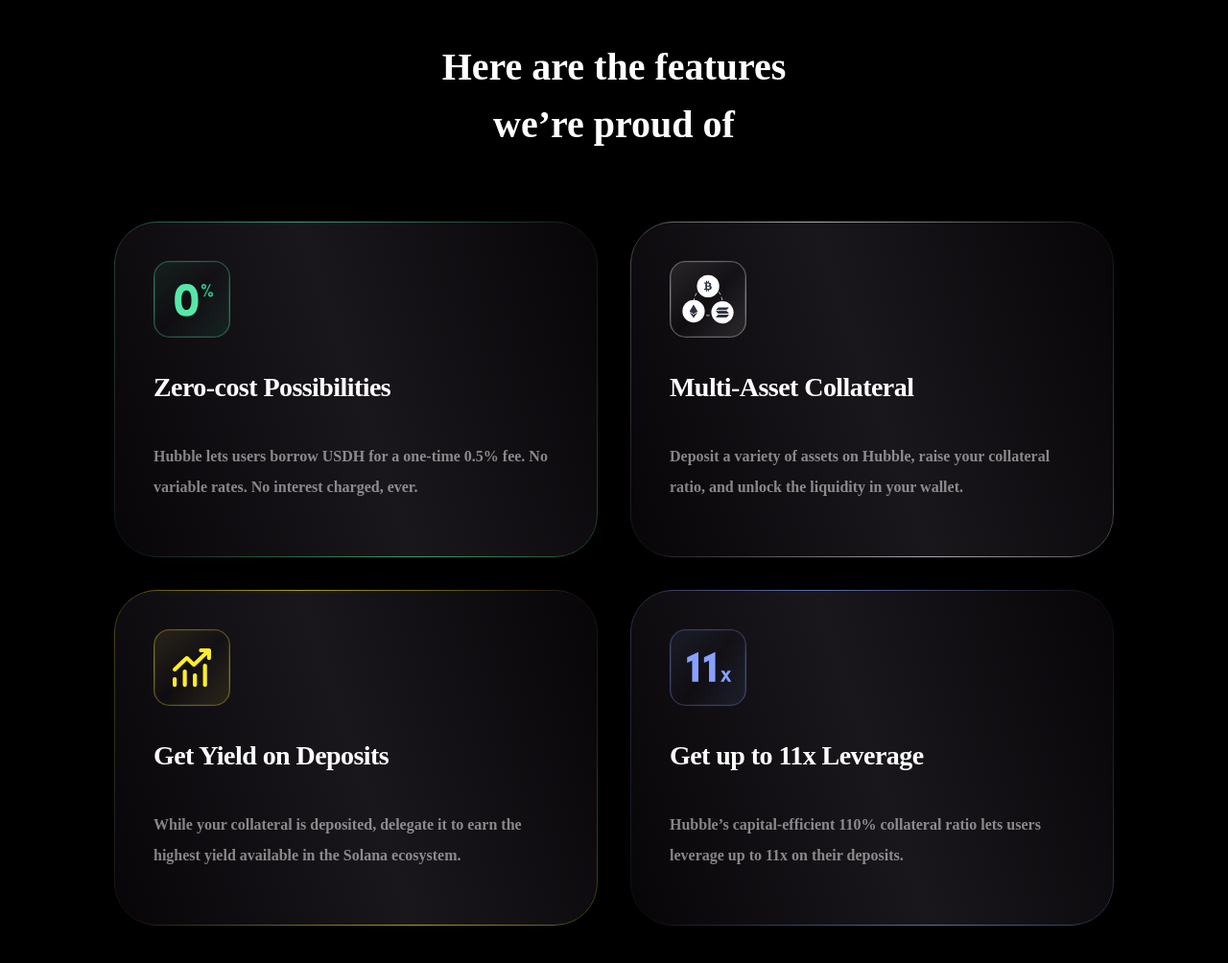
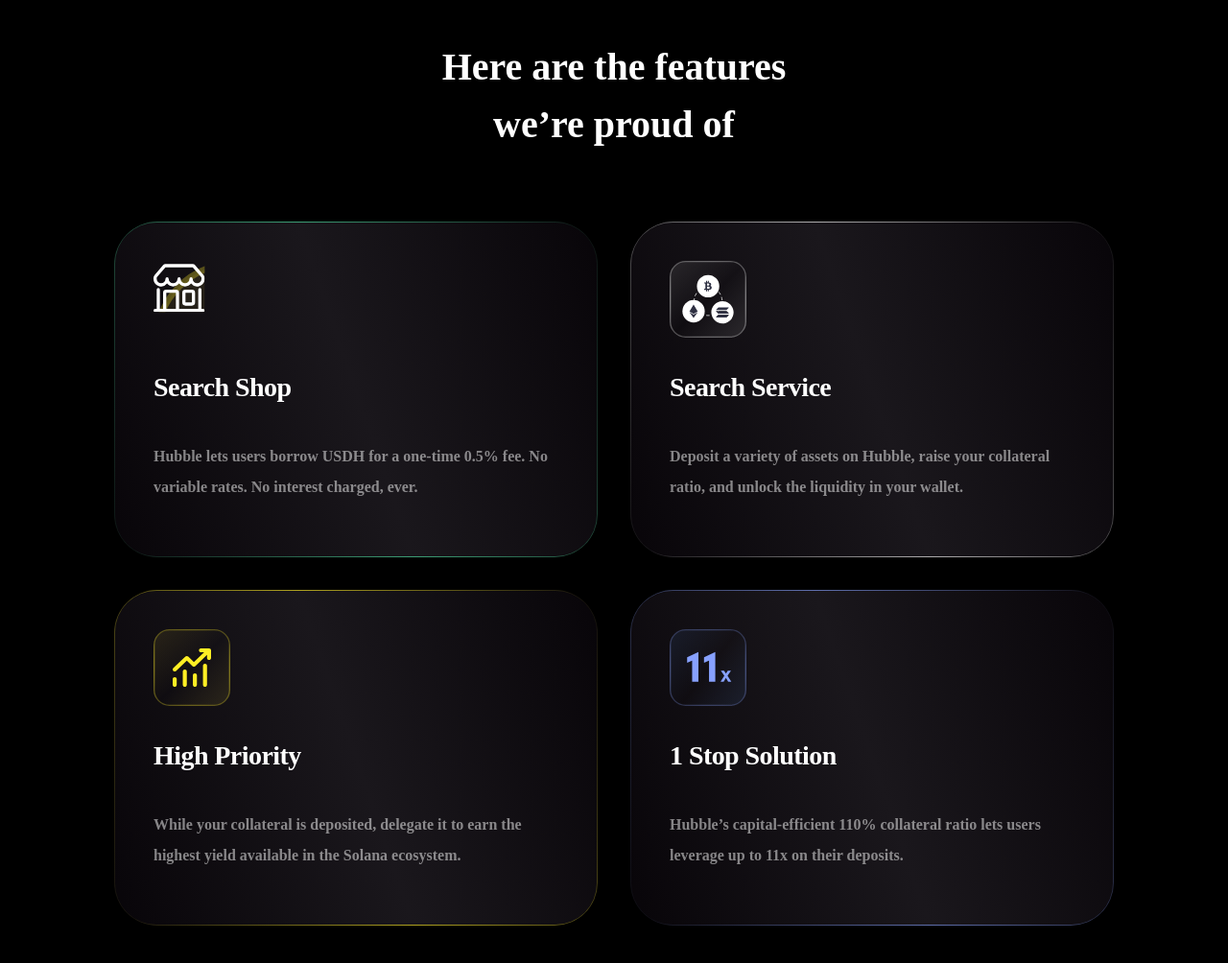
Before and after one commit to Samuel-2552/PrintEaseHackathon, a Flask app: template templates/CustDash.html in a window 1280 px wide. Shown: the whole page at 96% size. Run offline with Flask 3, Linux system fonts and the light colour scheme; the template is opened without the code that fills it, so the values that code supplies are empty.

Commit message:
icons updated

```diff
--- a/templates/CustDash.html
+++ b/templates/CustDash.html
@@ -4,7 +4,8 @@
     <meta charset="UTF-8">
     <meta http-equiv="X-UA-Compatible" content="IE=edge">
     <meta name="viewport" content="width=device-width, initial-scale=1.0">
-    <title>Document</title>
+    <title>CustDash</title>
+    <link rel="stylesheet" href="https://cdn.jsdelivr.net/npm/bootstrap-icons@1.10.4/font/bootstrap-icons.css">
     <link rel="stylesheet" href="CustDash.css">
 </head>
 <body>
@@ -15,9 +16,11 @@
           <div class="card">
             <div class="container-card bg-green-box">
               <svg width="80" height="80" viewBox="0 0 120 120" fill="none" xmlns="http://www.w3.org/2000/svg">
-                <rect x="1" y="1" width="118" height="118" rx="24" fill="url(#paint0_linear_1366_4547)" fill-opacity="0.15" stroke="url(#paint1_radial_1366_4547)" stroke-width="2"></rect>
-                <path d="M33.2182 61.4C33.2182 75.425 37.2682 86.75 51.5932 86.75C65.9182 86.75 69.8182 75.425 69.8182 61.4C69.8182 47.225 65.9182 35.9 51.5932 35.9C37.2682 35.9 33.2182 47.225 33.2182 61.4ZM43.7182 61.4C43.7182 53.075 45.5932 46.1 51.5932 46.1C57.5182 46.1 59.3182 53.075 59.3182 61.4C59.3182 69.65 57.5182 76.55 51.5932 76.55C45.5932 76.55 43.7182 69.65 43.7182 61.4Z" fill="#54E8A9"></path>
-                <path d="M87.7143 36.35L78.0543 56H80.1243L89.7843 36.35H87.7143ZM74.6943 40.16C74.6943 42.44 76.4043 44.15 78.6843 44.15C80.9343 44.15 82.7043 42.44 82.7043 40.16C82.7043 37.91 80.9343 36.14 78.6843 36.14C76.4043 36.14 74.6943 37.91 74.6943 40.16ZM77.1243 40.16C77.1243 39.29 77.7543 38.57 78.6843 38.57C79.5543 38.57 80.2743 39.29 80.2743 40.16C80.2743 41.09 79.5543 41.72 78.6843 41.72C77.7543 41.72 77.1243 41.09 77.1243 40.16ZM85.3143 52.31C85.3143 54.59 87.0243 56.3 89.3043 56.3C91.5543 56.3 93.3243 54.59 93.3243 52.31C93.3243 50.06 91.5543 48.29 89.3043 48.29C87.0243 48.29 85.3143 50.06 85.3143 52.31ZM87.7443 52.31C87.7443 51.44 88.3743 50.72 89.3043 50.72C90.1743 50.72 90.8943 51.44 90.8943 52.31C90.8943 53.24 90.1743 53.87 89.3043 53.87C88.3743 53.87 87.7443 53.24 87.7443 52.31Z" fill="#2FCB89"></path>
+                <svg xmlns="http://www.w3.org/2000/svg" width="80" height="80" fill="white" class="bi bi-shop" viewBox="0 0 16 16">
+                    <rect x="1" y="1" width="118" height="118" rx="24" fill="url(#paint0_linear_1366_4557)" fill-opacity="0.15" stroke="url(#paint1_radial_1366_4557)" stroke-width="2"></rect>
+                    <path d="M2.97 1.35A1 1 0 0 1 3.73 1h8.54a1 1 0 0 1 .76.35l2.609 3.044A1.5 1.5 0 0 1 16 5.37v.255a2.375 2.375 0 0 1-4.25 1.458A2.371 2.371 0 0 1 9.875 8 2.37 2.37 0 0 1 8 7.083 2.37 2.37 0 0 1 6.125 8a2.37 2.37 0 0 1-1.875-.917A2.375 2.375 0 0 1 0 5.625V5.37a1.5 1.5 0 0 1 .361-.976l2.61-3.045zm1.78 4.275a1.375 1.375 0 0 0 2.75 0 .5.5 0 0 1 1 0 1.375 1.375 0 0 0 2.75 0 .5.5 0 0 1 1 0 1.375 1.375 0 1 0 2.75 0V5.37a.5.5 0 0 0-.12-.325L12.27 2H3.73L1.12 5.045A.5.5 0 0 0 1 5.37v.255a1.375 1.375 0 0 0 2.75 0 .5.5 0 0 1 1 0zM1.5 8.5A.5.5 0 0 1 2 9v6h1v-5a1 1 0 0 1 1-1h3a1 1 0 0 1 1 1v5h6V9a.5.5 0 0 1 1 0v6h.5a.5.5 0 0 1 0 1H.5a.5.5 0 0 1 0-1H1V9a.5.5 0 0 1 .5-.5zM4 15h3v-5H4v5zm5-5a1 1 0 0 1 1-1h2a1 1 0 0 1 1 1v3a1 1 0 0 1-1 1h-2a1 1 0 0 1-1-1v-3zm3 0h-2v3h2v-3z"/>
+                  </svg>
+
                 <defs>
                   <linearGradient id="paint0_linear_1366_4547" x1="0.0063367" y1="0.168432" x2="120.853" y2="119.009" gradientUnits="userSpaceOnUse">
                     <stop stop-color="#2FCB89" stop-opacity="0.7"></stop>
@@ -30,7 +33,7 @@
                   </radialGradient>
                 </defs>
               </svg>
-              <p class="card-title">Zero-cost Possibilities</p>
+              <p class="card-title">Search Shop</p>
               <p class="card-description">Hubble lets users borrow USDH for a one-time 0.5% fee. No variable rates. No interest charged, ever.</p>
             </div>
           </div>
@@ -58,7 +61,7 @@
                   </radialGradient>
                 </defs>
               </svg>
-              <p class="card-title">Multi-Asset Collateral</p>
+              <p class="card-title">Search Service</p>
               <p class="card-description">Deposit a variety of assets on Hubble, raise your collateral ratio, and unlock the liquidity in your wallet.</p>
             </div>
           </div>
@@ -80,7 +83,7 @@
                   </radialGradient>
                 </defs>
               </svg>
-              <p class="card-title">Get Yield on Deposits</p>
+              <p class="card-title">High Priority</p>
               <p class="card-description">While your collateral is deposited, delegate it to earn the highest yield available in the Solana ecosystem.</p>
             </div>
           </div>
@@ -103,11 +106,12 @@
                   </radialGradient>
                 </defs>
               </svg>
-              <p class="card-title">Get up to 11x Leverage</p>
+              <p class="card-title">1 Stop Solution</p>
               <p class="card-description">Hubble’s capital-efficient 110% collateral ratio lets users leverage up to 11x on their deposits.</p>
             </div>
           </div>
         </div>
       </div>
+      <script></script>
 </body>
 </html>
```
